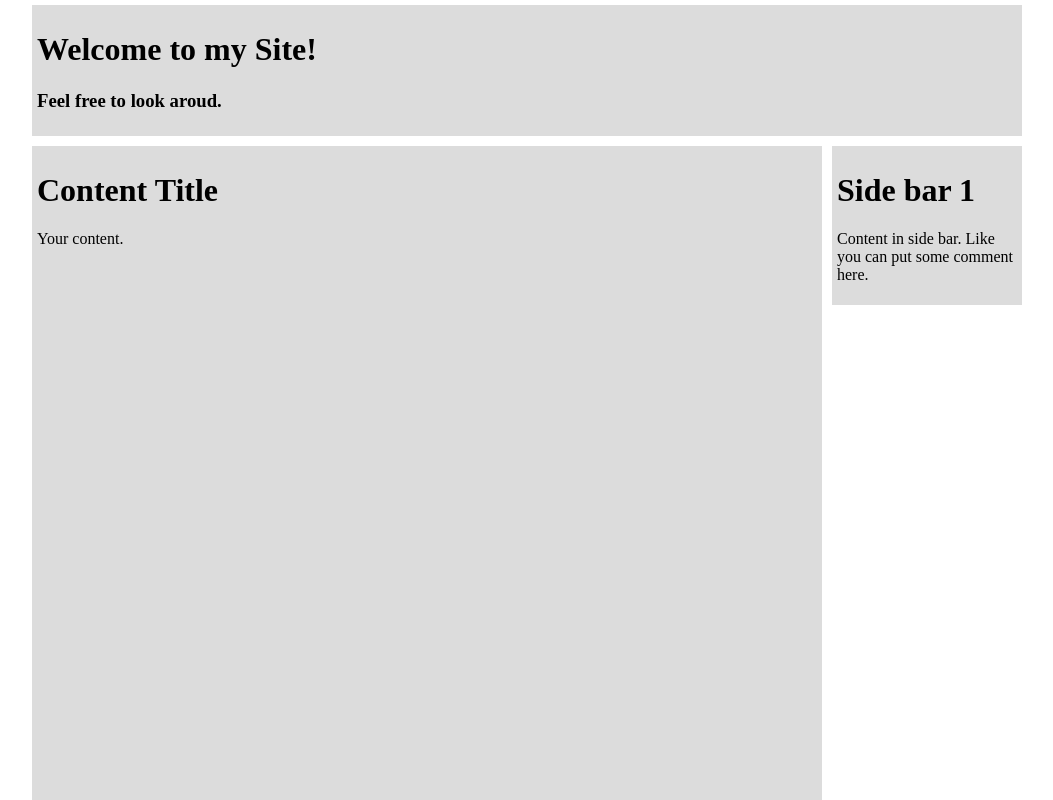
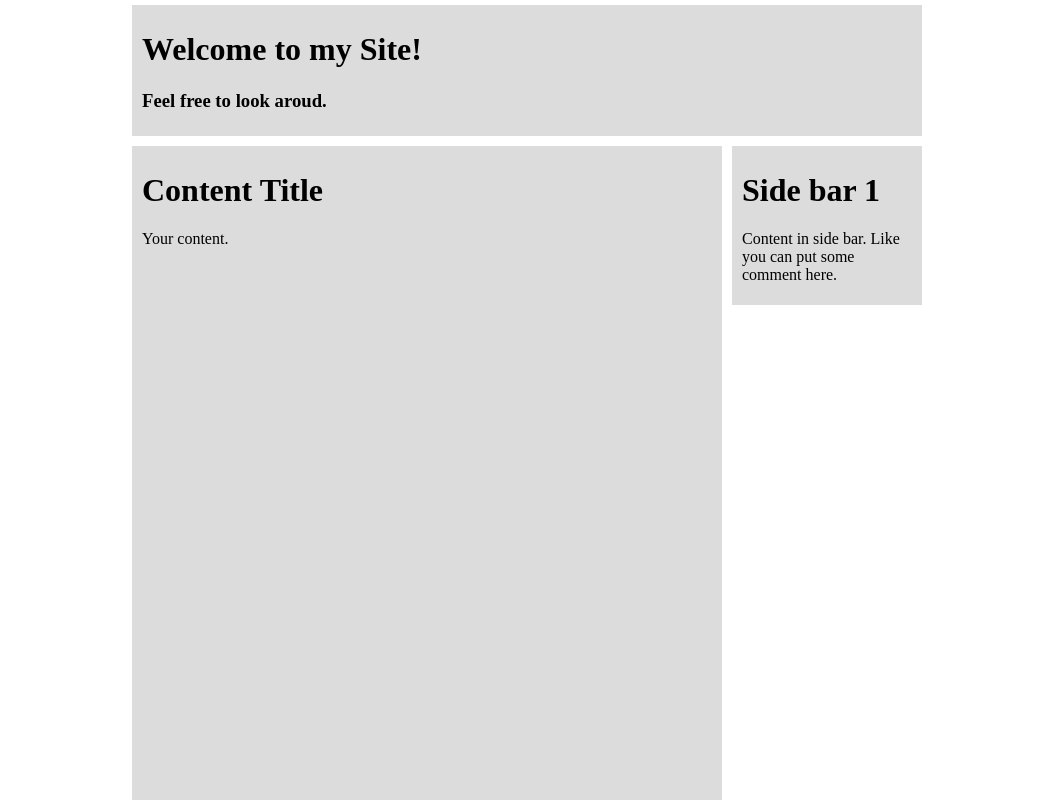
Before and after one commit to knightf/standbyme, a website: page src/index.html in a window 1280 px wide. Shown: the top 800 px of the page, without its empty margins (113-1166 px from the left). Drawn offline with nearby package versions, Linux system fonts and the light colour scheme.

Commit message:
stable version 0.1

```diff
--- a/src/css/index.css
+++ b/src/css/index.css
@@ -4,12 +4,12 @@ body, html{
 }
 
 .wrapper{
-	width: 1000px;
+	width: 800px;
 	margin: auto;
 }
 
 .block{
-	padding: 5px;
+	padding: 5px 10px 5px 10px;
 	margin: 5px;
 	background-color: Gainsboro;
 }
@@ -20,11 +20,11 @@ body, html{
 }
 
 .sidebar{
-	width: 180px;
+	width: 170px;
 }
 
 .content{
-	width: 780px;
+	width: 570px;
 }
 
 .spaceholder{
--- a/src/index.html
+++ b/src/index.html
@@ -14,7 +14,7 @@
 				<h3>Feel free to look aroud.</h3>
 			</div>
 
-			<div>
+			<div id="row1">
 				<div class="content block">
 					<h1>Content Title</h1>
 					<p>Your content.</p>
@@ -27,7 +27,7 @@
 				<div style="clear: both;"></div>
 			</div>
 
-			<div>
+			<div id="row2">
 				<div class="content block">
 					<h1>Content Title</h1>
 					<p>Your content.</p>
--- a/src/js/standbyme.js
+++ b/src/js/standbyme.js
@@ -1,3 +1,9 @@
+/**
+ * Standbyme plugin
+ * Version: 0.1
+ * Author: Eric Han
+ **/
+
 (function($){
 	var StandByMe = (function(){
 		var i = 0;
```
Also changed, not shown: src/css/standbyme.css (+8 -0 lines), README.md.
